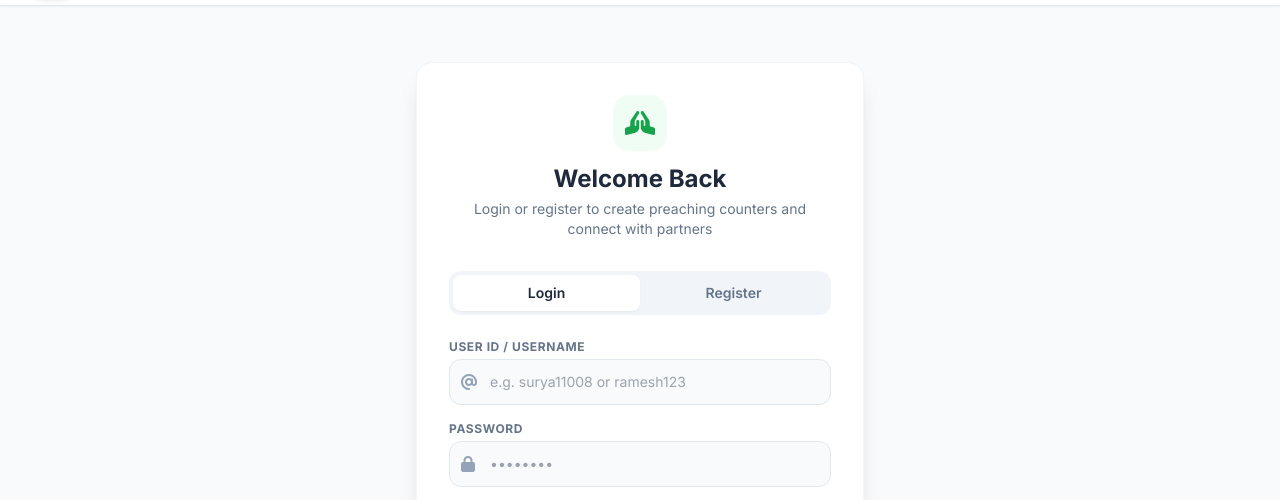
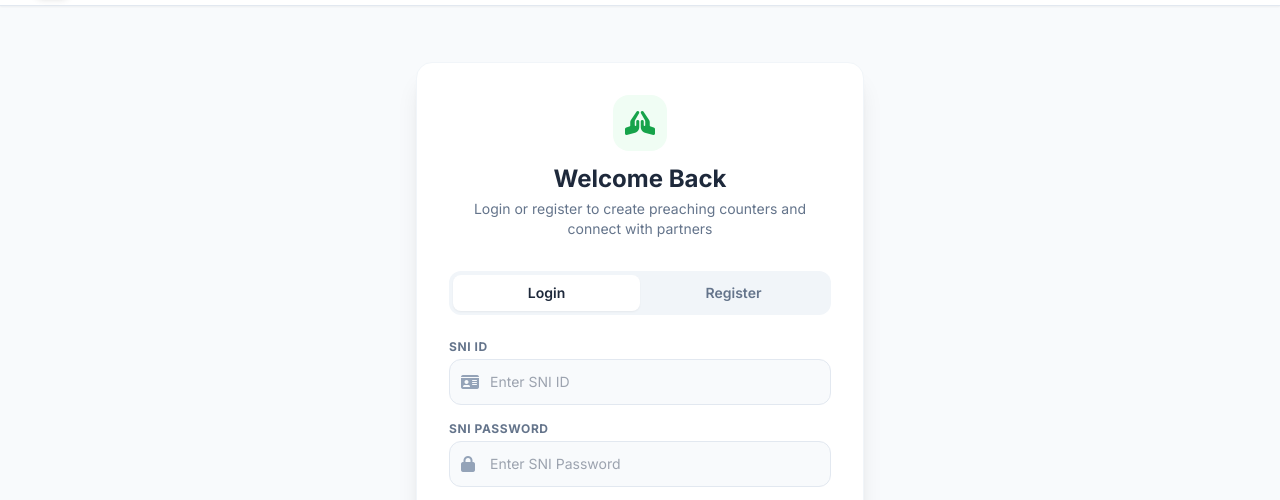
Before and after one commit to Surya11008/count, a website: page index.html in a window 1280 px wide. Shown: the part 123-623 px from the top of the page. Drawn offline with nearby package versions, Linux system fonts and the light colour scheme.

Commit message:
Update login inputs to Enter SNI ID and Enter SNI Password

```diff
--- a/index.html
+++ b/index.html
@@ -152,18 +152,18 @@
                         </div>
 
                         <div>
-                            <label class="block text-xs font-bold uppercase tracking-wider text-slate-500 dark:text-slate-400 mb-1">User ID / Username</label>
+                            <label class="block text-xs font-bold uppercase tracking-wider text-slate-500 dark:text-slate-400 mb-1">SNI ID</label>
                             <div class="relative">
-                                <span class="absolute inset-y-0 left-0 pl-3 flex items-center text-slate-400"><i class="fa-solid fa-at"></i></span>
-                                <input type="text" id="authUserId" required placeholder="e.g. surya11008 or ramesh123" class="w-full pl-10 pr-4 py-3 bg-slate-50 dark:bg-slate-900 border border-slate-200 dark:border-slate-700 rounded-xl focus:outline-none focus:ring-2 focus:ring-brand-500 text-sm">
+                                <span class="absolute inset-y-0 left-0 pl-3 flex items-center text-slate-400"><i class="fa-solid fa-id-card"></i></span>
+                                <input type="text" id="authUserId" required placeholder="Enter SNI ID" class="w-full pl-10 pr-4 py-3 bg-slate-50 dark:bg-slate-900 border border-slate-200 dark:border-slate-700 rounded-xl focus:outline-none focus:ring-2 focus:ring-brand-500 text-sm">
                             </div>
                         </div>
 
                         <div>
-                            <label class="block text-xs font-bold uppercase tracking-wider text-slate-500 dark:text-slate-400 mb-1">Password</label>
+                            <label class="block text-xs font-bold uppercase tracking-wider text-slate-500 dark:text-slate-400 mb-1">SNI Password</label>
                             <div class="relative">
                                 <span class="absolute inset-y-0 left-0 pl-3 flex items-center text-slate-400"><i class="fa-solid fa-lock"></i></span>
-                                <input type="password" id="authPassword" required placeholder="••••••••" class="w-full pl-10 pr-4 py-3 bg-slate-50 dark:bg-slate-900 border border-slate-200 dark:border-slate-700 rounded-xl focus:outline-none focus:ring-2 focus:ring-brand-500 text-sm">
+                                <input type="password" id="authPassword" required placeholder="Enter SNI Password" class="w-full pl-10 pr-4 py-3 bg-slate-50 dark:bg-slate-900 border border-slate-200 dark:border-slate-700 rounded-xl focus:outline-none focus:ring-2 focus:ring-brand-500 text-sm">
                             </div>
                         </div>
 
@@ -1143,7 +1143,7 @@
 
             if (!userIdInput || !passwordInput) {
                 if (submitBtn) { submitBtn.disabled = false; submitBtn.innerHTML = originalBtnHtml; }
-                showToast('Please enter User ID and Password', 'error');
+                showToast('Please enter SNI ID and SNI Password', 'error');
                 return;
             }
 
```
